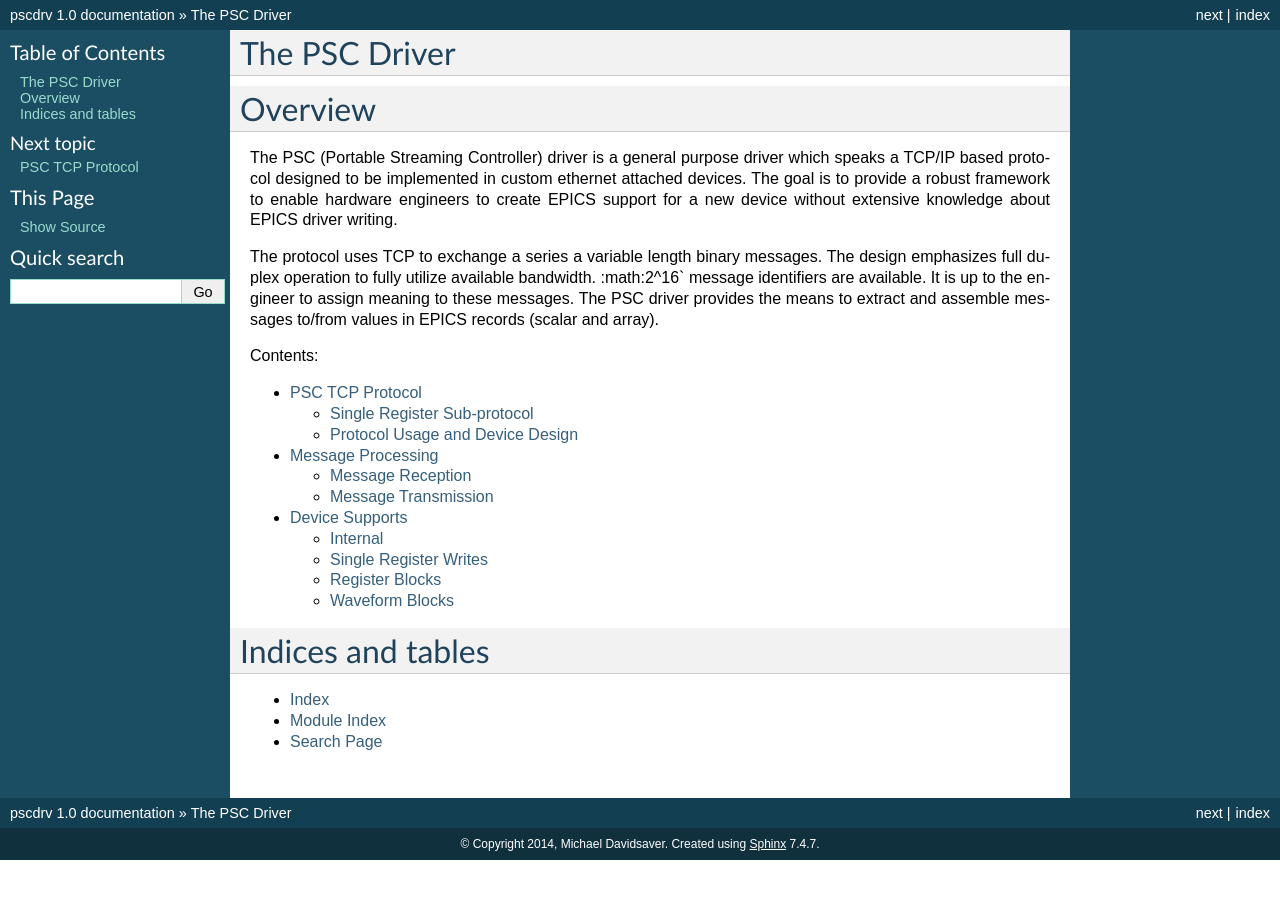
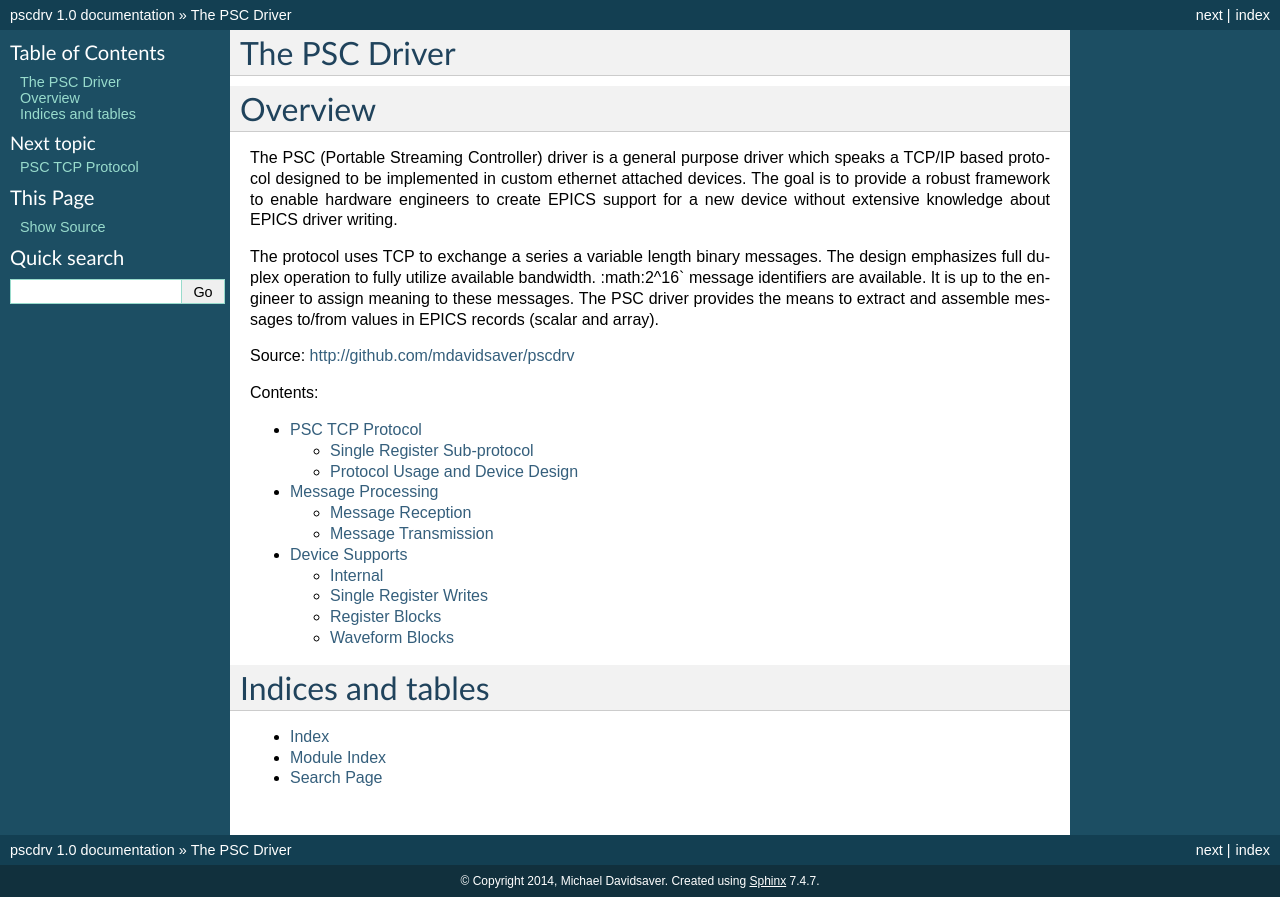
Before and after one commit to mdavidsaver/pscdrv-dev, a Sphinx documentation site: the page built from documentation/index.rst, in a window 1280 px wide. Built offline with Sphinx 7.4.7, drawn with Linux system fonts in a browser that asks for light colours; some of the changed lines change nothing that is shown.

```diff
--- a/documentation/index.rst
+++ b/documentation/index.rst
@@ -22,6 +22,8 @@
 The PSC driver provides the means to extract and assemble messages
 to/from values in EPICS records (scalar and array).
 
+Source: http://github.com/mdavidsaver/pscdrv
+
 Contents:
 
 .. toctree::
```
Also changed, not shown: 1 other file.
